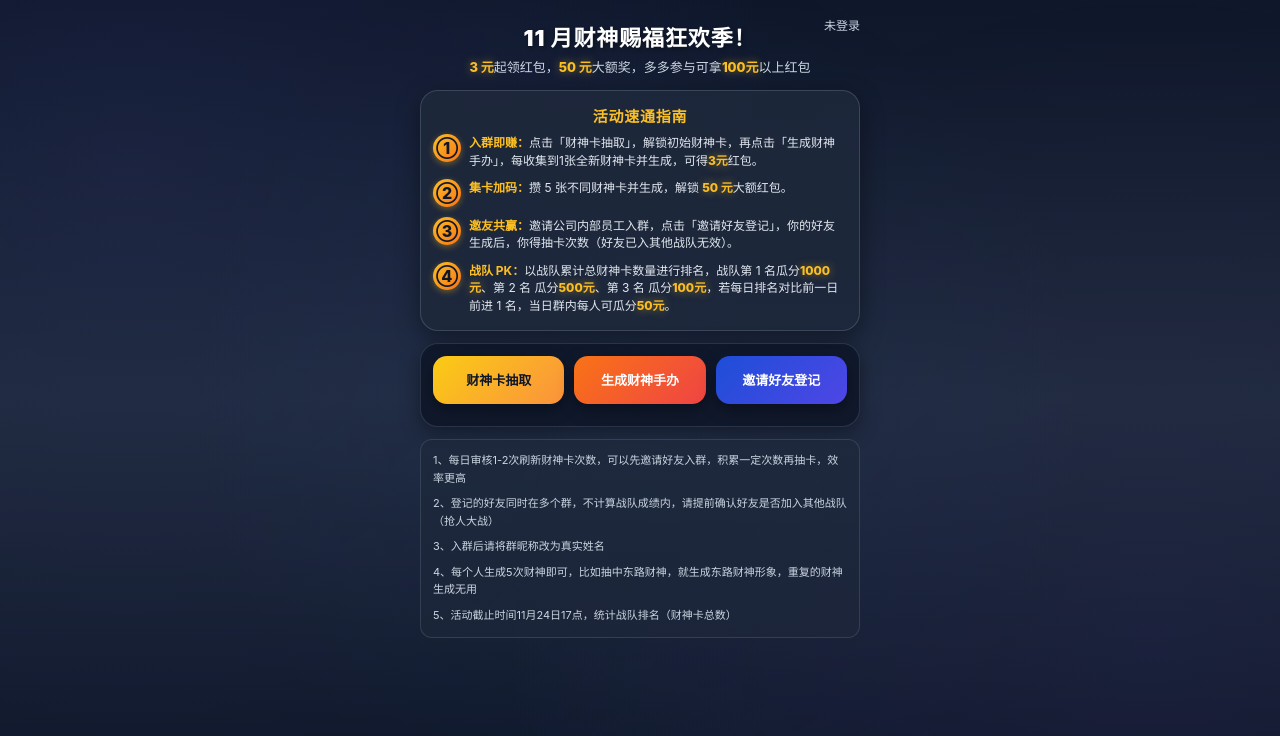
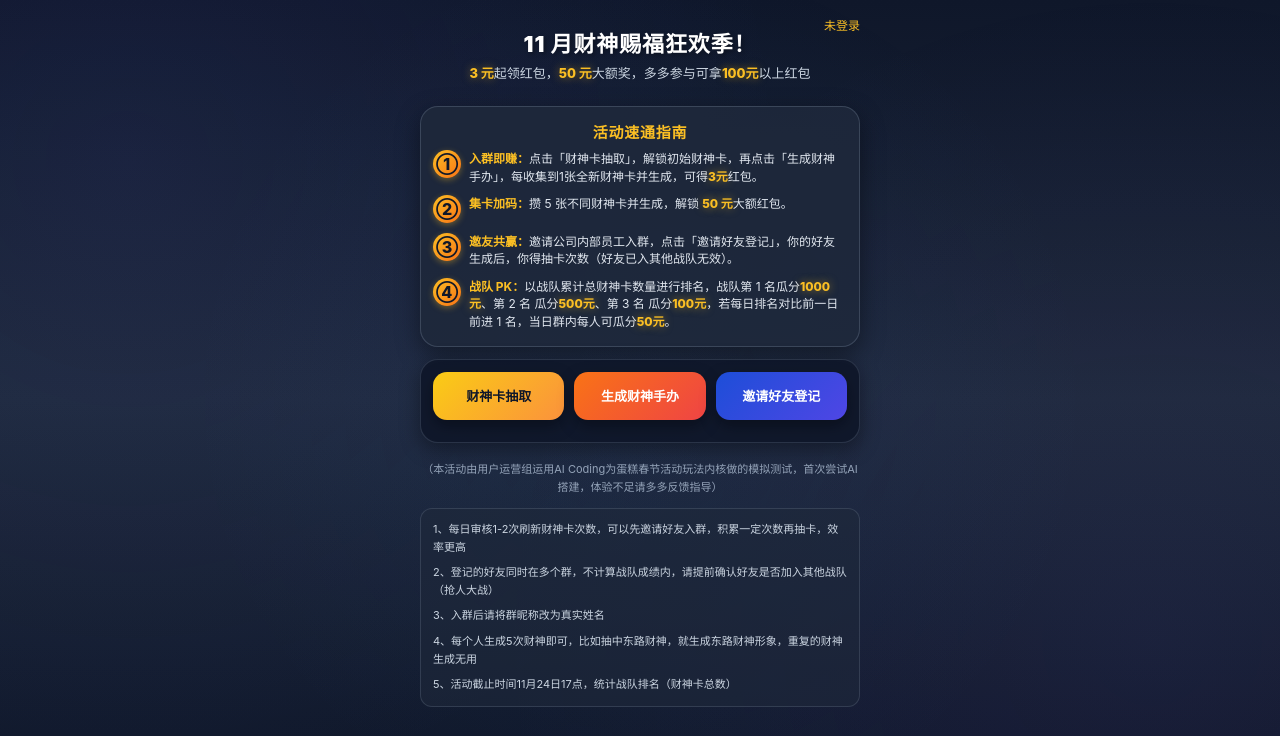
Before and after one commit to fammerhat/card-lottery, a Flask app: page / in a window 1280 px wide. Shown: the top 736 px of the page. Run offline with Flask 3, Linux system fonts and the light colour scheme; data that the repository does not hold is empty; some libraries are stand-ins or nearby versions.

Commit message:
活动页登录提示与文案更新

```diff
--- a/templates/landing.html
+++ b/templates/landing.html
@@ -38,9 +38,42 @@
     }
     .header {
       text-align: center;
-      margin-bottom: 14px;
-      padding-top: 4px;
+      margin-bottom: 24px;
+      padding-top: 10px;
       position: relative;
+    }
+    .login-status {
+      position: absolute;
+      top: 0;
+      right: 0;
+      font-size: 12px;
+      color: #cbd5e1;
+      display: inline-flex;
+      align-items: center;
+      gap: 8px;
+    }
+    .login-status .login-name {
+      font-weight: 600;
+      color: #fde68a;
+    }
+    .login-status.not-logged {
+      color: #fbbf24;
+      text-decoration: none;
+    }
+    .login-status.not-logged:hover {
+      text-decoration: underline;
+    }
+    .logout-btn {
+      font-size: 11px;
+      padding: 4px 8px;
+      border-radius: 999px;
+      border: 1px solid rgba(148, 163, 184, 0.4);
+      color: #cbd5e1;
+      text-decoration: none;
+    }
+    .logout-btn:hover {
+      border-color: rgba(251, 191, 36, 0.7);
+      color: #fde68a;
     }
     .login-status {
       position: absolute;
@@ -253,6 +286,13 @@
       background: rgba(30, 41, 59, 0.6);
       border-radius: 12px;
       border: 1px solid rgba(148, 163, 184, 0.2);
+    }
+    .tips-note {
+      font-size: 11px;
+      color: #94a3b8;
+      margin-top: 18px;
+      text-align: center;
+      line-height: 1.6;
     }
     .tips-section .tip-item {
       font-size: 11px;
@@ -550,13 +590,11 @@
     <div class="header">
       {% if is_logged_in %}
       <div class="login-status logged-in">
-        <span>已登录：</span>
         <span class="login-name">{{ user_name }}</span>
+        <a class="logout-btn" href="{{ url_for('user_logout') }}">退出登录</a>
       </div>
       {% else %}
-      <div class="login-status">
-        <span>未登录</span>
-      </div>
+      <a class="login-status not-logged" href="/login?next=/">未登录</a>
       {% endif %}
       <div class="title">11 月财神赐福狂欢季！</div>
       <div class="subtitle"><span class="money">3 元</span>起领红包，<span class="money">50 元</span>大额奖，多多参与可拿<span class="money">100元</span>以上红包</div>
@@ -610,6 +648,8 @@
         <div class="gallery-track" id="galleryTrack"></div>
       </div>
     </div>
+
+    <div class="tips-note">（本活动由用户运营组运用AI Coding为蛋糕春节活动玩法内核做的模拟测试，首次尝试AI搭建，体验不足请多多反馈指导）</div>
 
     <div class="tips-section">
       <div class="tip-item">1、每日审核1-2次刷新财神卡次数，可以先邀请好友入群，积累一定次数再抽卡，效率更高</div>
```
